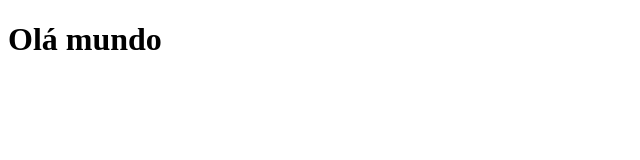
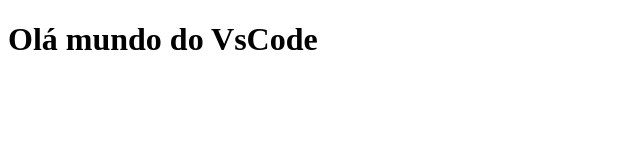
Before and after one commit to viniciuzrock/teste-vscode, a plain HTML site: page index.html in a window 1280 px wide. Shown: the whole page, without its empty margins (0-640 px from the left). Drawn offline with Linux system fonts and the light colour scheme.

Commit message:
Update index.html

```diff
--- a/index.html
+++ b/index.html
@@ -7,6 +7,6 @@
     <title>Document</title>
 </head>
 <body>
-    <h1>Olá mundo</h1>
+    <h1>Olá mundo do VsCode</h1>
 </body>
 </html>
```
